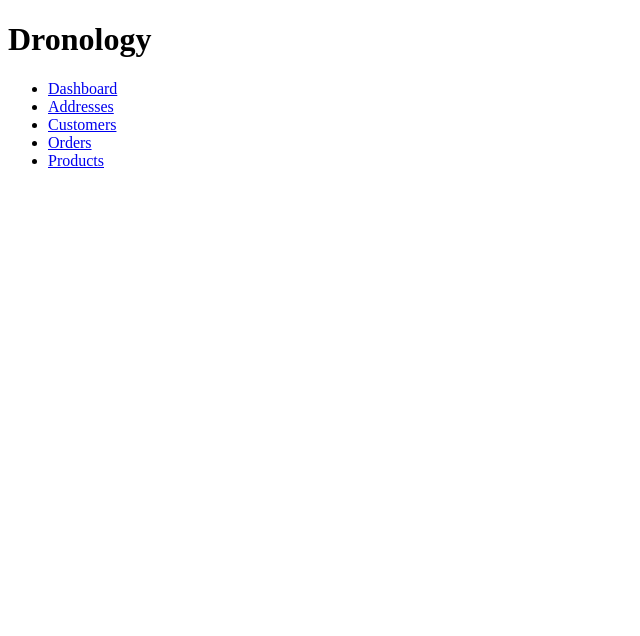
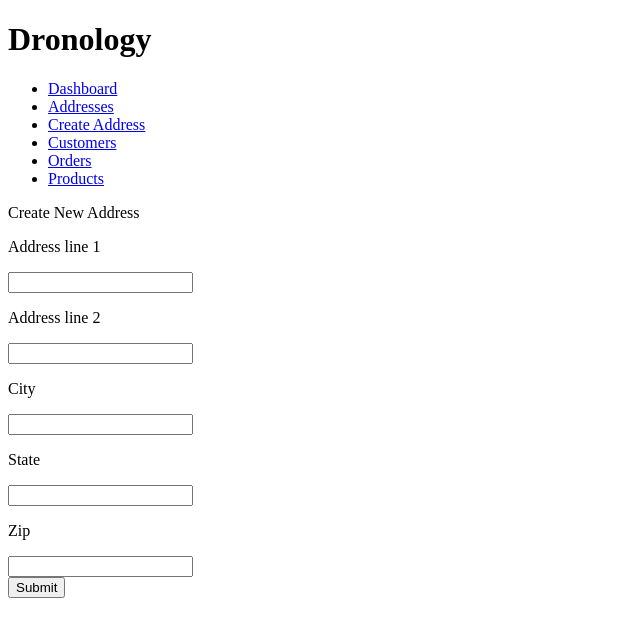
Before and after one commit to amex-bootcamp/final-capstone-client, a React (Create React App) app: page /addresses/new in a window 1280 px wide. Shown: the top 636 px of the page, without its empty margins (0-640 px from the left). Built offline with nearby package versions, Linux system fonts and the light colour scheme.

Commit message:
created static form for AddressCreate

```diff
--- a/src/App.js
+++ b/src/App.js
@@ -1,6 +1,7 @@
 import { Switch, Route, Redirect } from "react-router-dom";
 import Navigation from "./components/Navigation/Navigation";
 import AddressesList from "./components/addresses/AddressesList";
+import AddressCreate from "./components/addresses/AddressCreate";
 
 function App() {
   return (
@@ -15,6 +16,11 @@ function App() {
             <AddressesList />
           </Route>
         </Switch>
+        <Switch>
+          <Route exact path="/addresses/new">
+            <AddressCreate />
+          </Route>
+        </Switch>
       </main>
     </>
   );
--- a/src/components/Navigation/Navigation.js
+++ b/src/components/Navigation/Navigation.js
@@ -11,6 +11,9 @@ class Navigation extends Component {
           </li>
           <li>
             <Link to="/addresses">Addresses</Link>
+          </li>
+          <li>
+            <Link to="/addresses/new">Create Address</Link>
           </li>
           <li>
             <Link to="/customers">Customers</Link>
--- a/src/components/addresses/AddressCreate.js
+++ b/src/components/addresses/AddressCreate.js
@@ -2,7 +2,34 @@ import React, { Component } from "react";
 
 class AddressCreate extends Component {
   render() {
-    return <div>AddressCreate</div>;
+    return (
+      <div>
+        Create New Address
+        <form>
+          <label>
+            <p>Address line 1</p>
+            <input address="address1" />
+          </label>
+          <label>
+            <p>Address line 2</p>
+            <input address="address2" />
+          </label>
+          <label>
+            <p>City</p>
+            <input city="city" />
+          </label>
+          <label>
+            <p>State</p>
+            <input city="state" />
+          </label>
+          <label>
+            <p>Zip</p>
+            <input zip="zip" />
+          </label>
+        </form>
+        <button>Submit</button>
+      </div>
+    );
   }
 }
 
```
